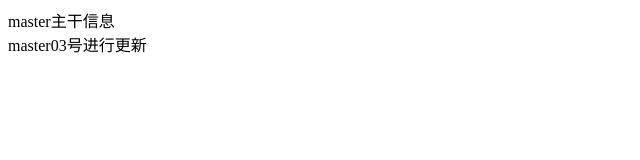
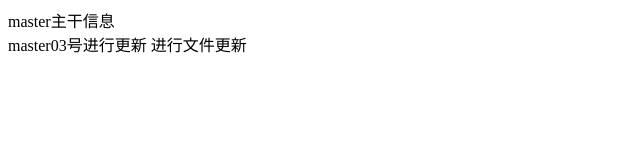
Before and after one commit to kojiaodashu/myDemo2, a plain HTML site: page index.html in a window 1280 px wide. Shown: the whole page, without its empty margins (0-640 px from the left). Drawn offline with Linux system fonts and the light colour scheme.

Commit message:
master03号第4次更新

```diff
--- a/index.html
+++ b/index.html
@@ -16,7 +16,7 @@
 
     <div>
         master03号进行更新
-
+        进行文件更新
     </div>
 </body>
 
```
